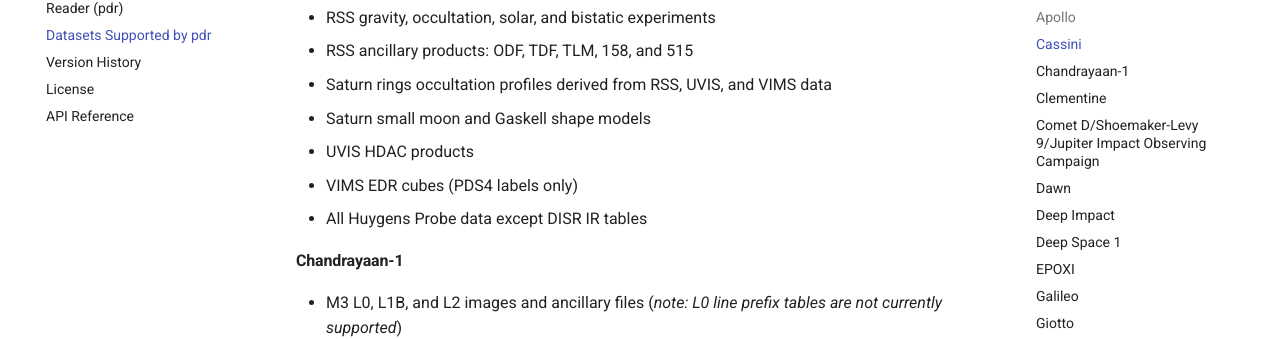
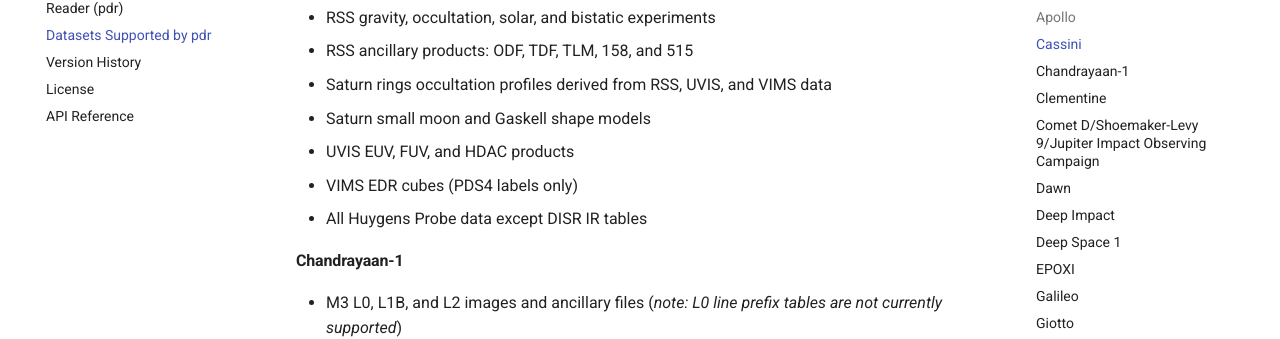
Before and after one commit to MillionConcepts/pdr, an MkDocs documentation site: the page built from docs/supported_datasets.md, in a window 1280 px wide and 900 px high, scrolled down 1773 px. Shown: the part 118-457 px from the top of the window. Built offline with MkDocs 1.6.1 and Material for MkDocs 9.7.7, drawn with Linux system fonts in a browser that asks for light colours; some of the changed text lies outside the part shown.

Commit message:
update to add cassini_uvis euv and fuv to supported

```diff
--- a/docs/supported_datasets.md
+++ b/docs/supported_datasets.md
@@ -72,7 +72,7 @@
   - RSS ancillary products: ODF, TDF, TLM, 158, and 515
   - Saturn rings occultation profiles derived from RSS, UVIS, and VIMS data
   - Saturn small moon and Gaskell shape models
-  - UVIS HDAC products
+  - UVIS EUV, FUV, and HDAC products
   - VIMS EDR cubes (PDS4 labels only)
   - All Huygens Probe data except DISR IR tables
 #### Chandrayaan-1
```
Also changed, not shown: other parts of docs/supported_datasets.md (+0 -1 lines), CHANGELOG.md (+1 -1 lines).
